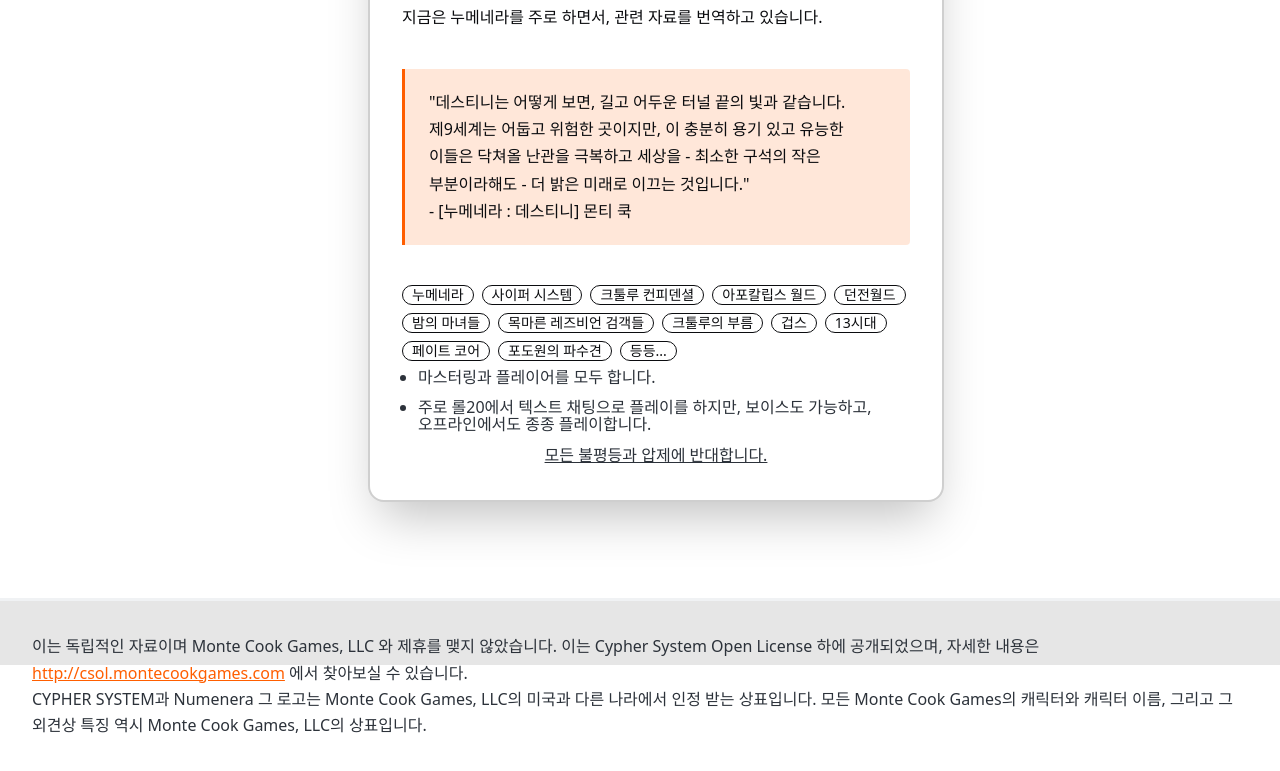
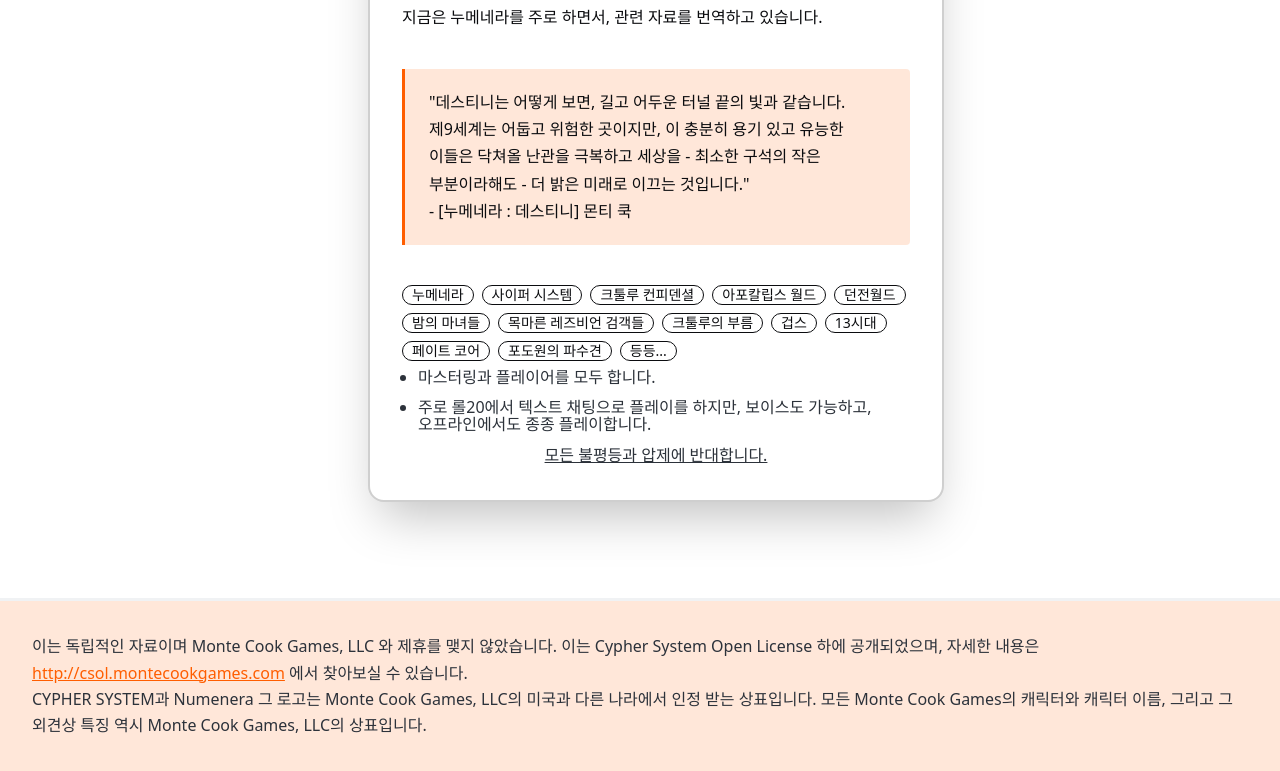
Before and after one commit to twinstae/trpg-stelo, an Astro site: page /ko/welcome in a window 1280 px wide. Shown: the part 629-1400 px from the top of the page. Before the commit the page ends 1368 px from the top, so only its background shows below. Built offline with nearby package versions, Linux system fonts and the light colour scheme; Astro itself is replaced by a stand-in of ours.

Commit message:
fix: footer height fit

```diff
--- a/src/components/Footer/Footer.astro
+++ b/src/components/Footer/Footer.astro
@@ -2,7 +2,7 @@
 
 ---
 
-<footer class="bg-base-200 max-h-12">
+<footer class="h-fit">
 	<p>이는 독립적인 자료이며  Monte Cook Games, LLC 와 제휴를 맺지 않았습니다. 이는 Cypher System Open License 하에 공개되었으며, 자세한 내용은 <a href="http://csol.montecookgames.com">http://csol.montecookgames.com</a> 에서 찾아보실 수 있습니다.</p>
 	<p>CYPHER SYSTEM과 Numenera 그 로고는 Monte Cook Games, LLC의 미국과 다른 나라에서 인정 받는 상표입니다. 모든 Monte Cook Games의 캐릭터와 캐릭터 이름, 그리고 그 외견상 특징 역시 Monte Cook Games, LLC의 상표입니다.</p>
 </footer>
@@ -13,5 +13,6 @@
 		padding: 2rem;
 		border-top: 3px solid var(--theme-divider);
 		z-index: 999;
+		background-color: var(--theme-bg-accent);
 	}
 </style>
```
